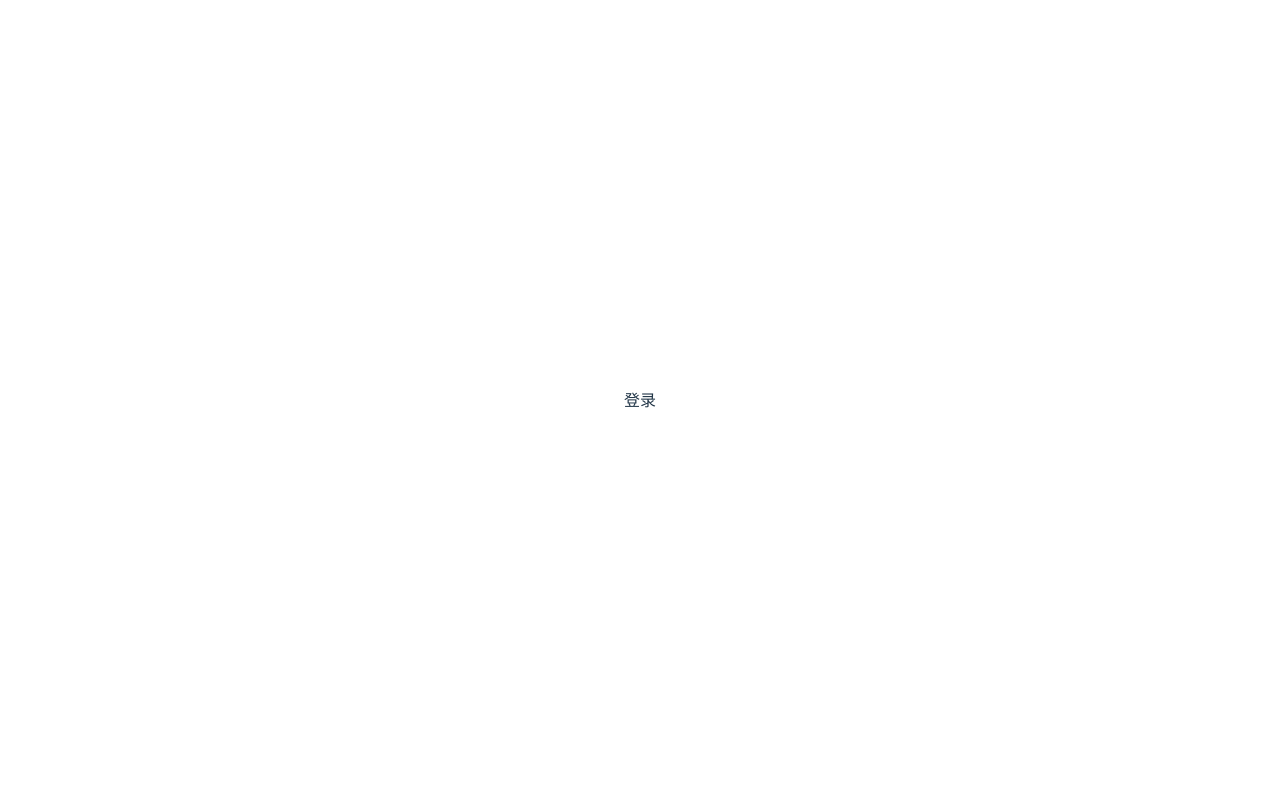
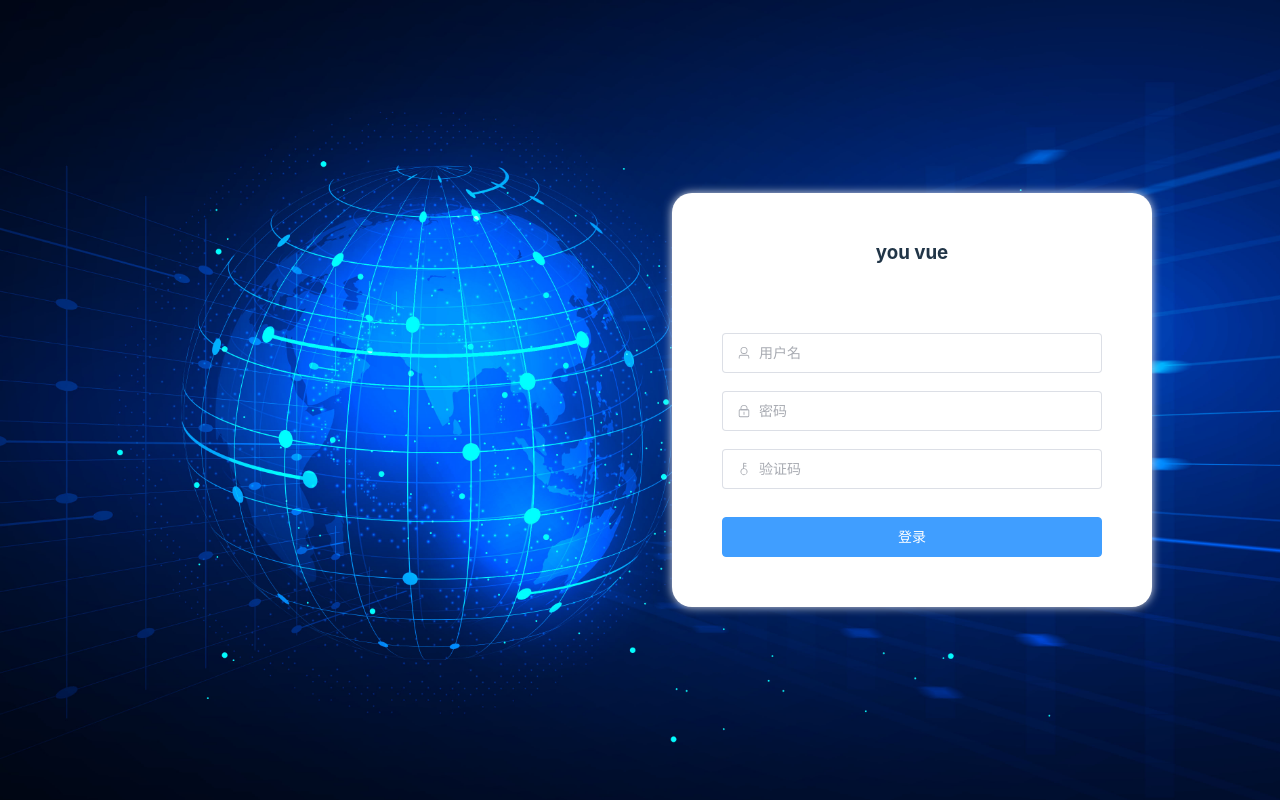
Before and after one commit to yu502950715yang/you-cloud, a Vue app in the folder you-vue/: page /login in a window 1280 px wide. Built offline with nearby package versions, Linux system fonts and the light colour scheme.

Commit message:
[新增] 登录页面样式

```diff
--- a/you-vue/package.json
+++ b/you-vue/package.json
@@ -9,6 +9,7 @@
     "preview": "vite preview"
   },
   "dependencies": {
+    "@element-plus/icons-vue": "^2.1.0",
     "element-plus": "^2.3.9",
     "vue": "^3.3.4",
     "vue-router": "^4.2.4"
@@ -16,6 +17,7 @@
   "devDependencies": {
     "@types/node": "^20.4.9",
     "@vitejs/plugin-vue": "^4.2.3",
+    "sass": "^1.64.2",
     "typescript": "^5.0.2",
     "vite": "^4.4.5",
     "vue-tsc": "^1.8.5"
--- a/you-vue/src/main.ts
+++ b/you-vue/src/main.ts
@@ -1,8 +1,18 @@
-import { createApp } from 'vue'
+import {createApp} from 'vue'
 import './style.css'
 import App from './App.vue'
 import router from '@/router'
+import ElementPlus from 'element-plus'
+import 'element-plus/dist/index.css'
+import * as ElementPlusIconsVue from '@element-plus/icons-vue'
 
 const app = createApp(App)
 
-app.use(router).mount('#app')
+// 注册所有图标
+for (const [key, component] of Object.entries(ElementPlusIconsVue)) {
+    app.component(key, component)
+}
+
+app.use(ElementPlus)
+    .use(router)
+    .mount('#app')
--- a/you-vue/src/style.css
+++ b/you-vue/src/style.css
@@ -21,6 +21,11 @@ a {
 }
 a:hover {
   color: #535bf2;
+}
+
+html , body {
+  height: 100%;
+  overflow: auto;
 }
 
 body {
@@ -60,9 +65,9 @@ button:focus-visible {
 }
 
 #app {
-  max-width: 1280px;
-  margin: 0 auto;
-  padding: 2rem;
+  width: 100%;
+  height: 100%;
+  flex: 1;
   text-align: center;
 }
 
--- a/you-vue/src/views/login/index.vue
+++ b/you-vue/src/views/login/index.vue
@@ -1,13 +1,109 @@
 <script setup lang="ts">
+
+import {reactive, ref} from "vue";
+import type {FormRules} from "element-plus";
+import {Key, Lock, User} from "@element-plus/icons-vue";
+
+// 登录model
+const loginModel = reactive({
+  username: "",
+  password: "",
+  verifyCode: "",
+  verifyCodeKey: ""
+})
+
+// 登录表单校验
+const loginFormRules: FormRules = {
+  username: [{required: true, trigger: "blur", message: "请输入用户名"}],
+  password: [{required: true, trigger: "blur", message: "请输入密码"}],
+  verifyCode: [{required: true, trigger: "blur", message: "请输入验证码"}]
+}
+
+// 登录按钮loading
+const loading = ref(false)
 
 </script>
 
 <template>
-  <div>
-    登录
+  <div class="login-container">
+    <div class="login-card">
+      <div class="title">
+        <h3>you vue</h3>
+      </div>
+      <div class="content">
+        <el-form :model="loginModel" :rules="loginFormRules" class="login-form" autocapitalize="on"
+                 label-position="left">
+
+          <el-form-item prop="username">
+            <el-input v-model.trim="loginModel.username" placeholder="用户名" type="text" tabindex="1"
+                      :prefix-icon="User"
+                      clearable size="large"/>
+          </el-form-item>
+          <el-form-item prop="password">
+            <el-input v-model.trim="loginModel.password" placeholder="密码" type="password" tabindex="2"
+                      :prefix-icon="Lock" clearable size="large"/>
+          </el-form-item>
+          <div class="valid-code-box">
+            <el-form-item prop="verifyCode">
+              <el-input v-model.r.trim="loginModel.verifyCode" placeholder="验证码" type="text" tabindex="3"
+                        :prefix-icon="Key" clearable size="large"/>
+            </el-form-item>
+          </div>
+          <el-button :loading="loading" type="primary" size="large">登录</el-button>
+        </el-form>
+      </div>
+    </div>
+
   </div>
 </template>
 
-<style scoped>
+<style lang="scss" scoped>
+.login-container {
+  display: flex;
+  justify-content: right;
+  align-items: center;
+  min-height: 100%;
+  width: 100%;
+  background-image: url("@/assets/login/bg.jpg");
+  background-size: cover;
 
+  .login-card {
+    width: 480px;
+    border-radius: 20px;
+    box-shadow: 0 0 10px #dcdfe6;
+    background-color: #fff;
+    overflow: hidden;
+    margin-right: 10%;
+
+    .title {
+      display: flex;
+      justify-content: center;
+      align-items: center;
+      height: 120px;
+    }
+
+    .content {
+      padding: 20px 50px 50px 50px;
+
+      :deep(.el-input-group__append) {
+        padding: 0;
+        overflow: hidden;
+
+        .el-image {
+          width: 100px;
+          height: 40px;
+          border-left: 0;
+          user-select: none;
+          cursor: pointer;
+          text-align: center;
+        }
+      }
+
+      .el-button {
+        width: 100%;
+        margin-top: 10px;
+      }
+    }
+  }
+}
 </style>
```
Also changed, not shown: you-vue/src/App.vue (line endings or trailing spaces), you-vue/src/assets/login/bg.jpg (added), 1 other file (tests, documents, lock files or other folders).
